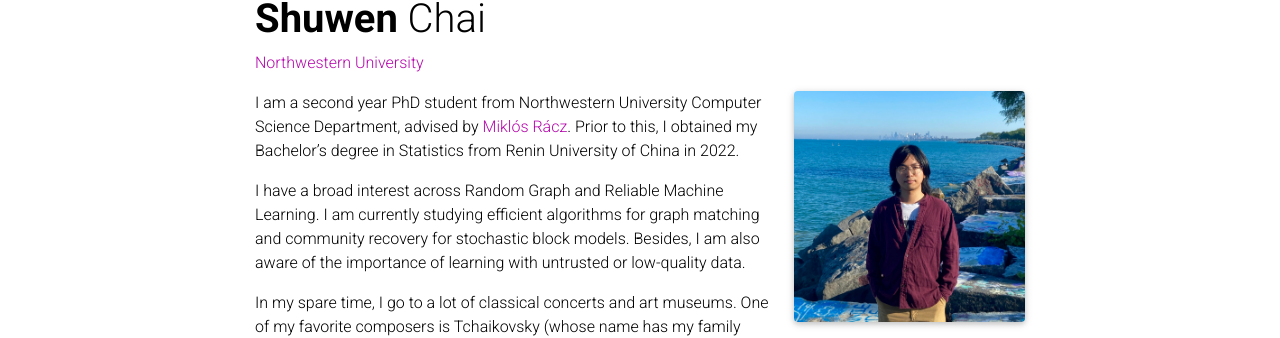
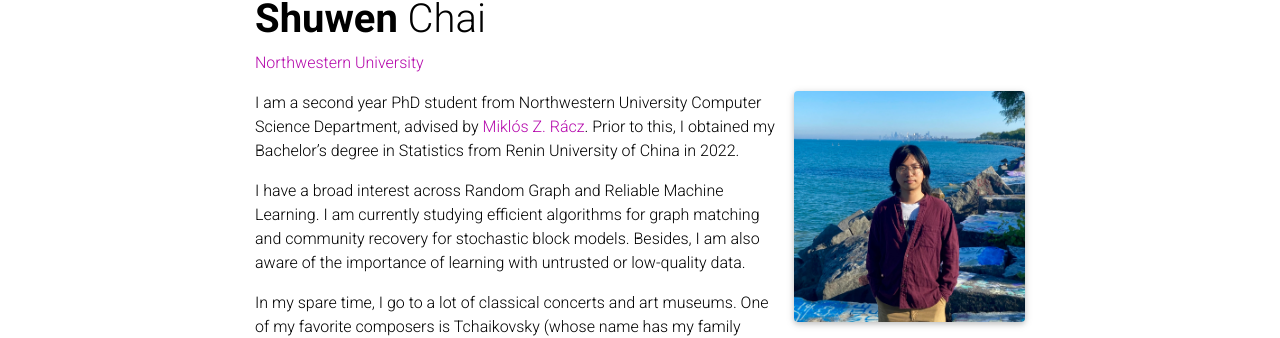
Before and after one commit to ShuwenChai/shuwenchai.github.io, a Jekyll site: the page built from _pages/about.md, in a window 1280 px wide. Shown: the part 110-448 px from the top of the page. Built offline with Jekyll 4.4.1, drawn with Linux system fonts in a browser that asks for light colours; full-size pictures stand in for the smaller copies a plugin makes; comment, search, counter and statistics services are not loaded; a style sheet for code colours, icons or effects is not loaded.

Commit message:
update miki name

```diff
--- a/_pages/about.md
+++ b/_pages/about.md
@@ -19,7 +19,7 @@ selected_papers: true # includes a list of papers marked as "selected={true}"
 social: true  # includes social icons at the bottom of the page
 ---
 
-I am a second year PhD student from Northwestern University Computer Science Department, advised by [Miklós Rácz](https://racz.statistics.northwestern.edu/index.html). Prior to this, I obtained my Bachelor's degree in Statistics from Renin University of China in 2022.
+I am a second year PhD student from Northwestern University Computer Science Department, advised by [Miklós Z. Rácz](https://racz.statistics.northwestern.edu/index.html). Prior to this, I obtained my Bachelor's degree in Statistics from Renin University of China in 2022.
 
 I have a broad interest across Random Graph and Reliable Machine Learning. I am currently studying efficient algorithms for graph matching and community recovery for stochastic block models. Besides, I am also aware of the importance of learning with untrusted or low-quality data.
 
```
